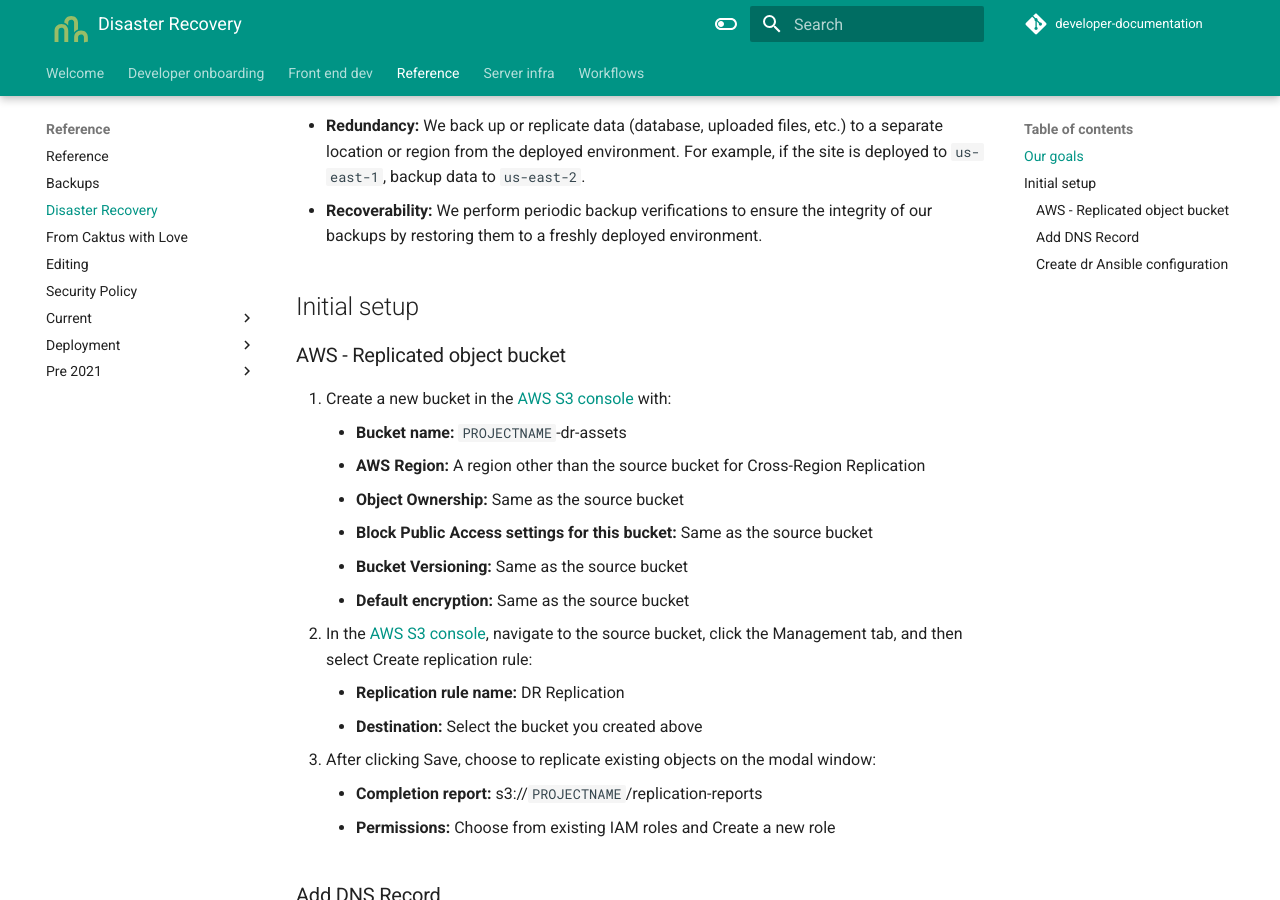
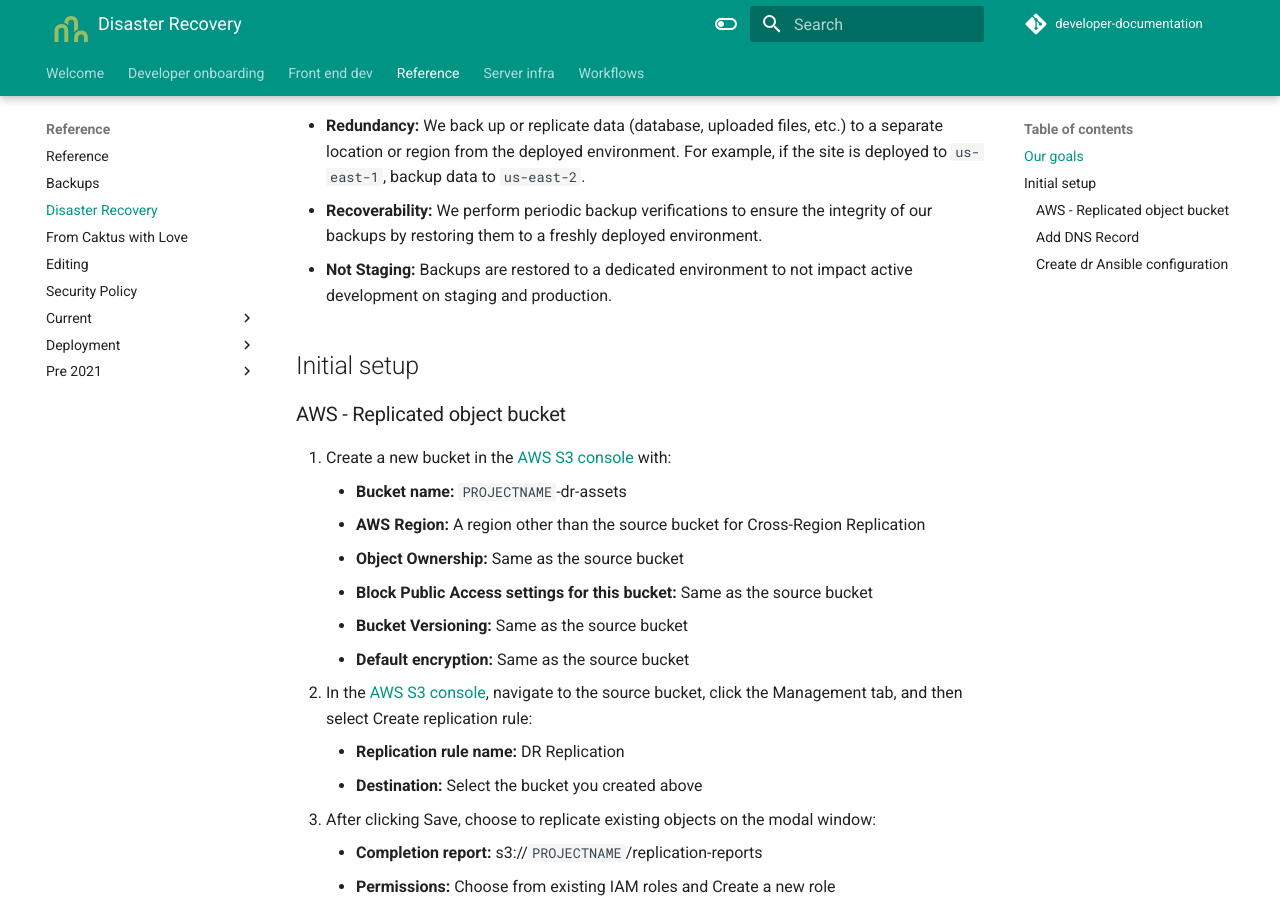
Before and after one commit to caktus/guidebook, an MkDocs documentation site: the page built from docs/reference/disaster-recovery.md, in a window 1280 px wide and 900 px high, scrolled down 308 px. Built offline with MkDocs 1.6.1 and Material for MkDocs 9.7.7, drawn with Linux system fonts in a browser that asks for light colours; comment, search, counter and statistics services are not loaded.

Commit message:
not staging

```diff
--- a/docs/reference/disaster-recovery.md
+++ b/docs/reference/disaster-recovery.md
@@ -6,6 +6,7 @@ Caktus provides managed hosting services for many projects, which include period
 
 * **Redundancy:** We back up or replicate data (database, uploaded files, etc.) to a separate location or region from the deployed environment. For example, if the site is deployed to `us-east-1`, backup data to `us-east-2`.
 * **Recoverability:** We perform periodic backup verifications to ensure the integrity of our backups by restoring them to a freshly deployed environment.
+* **Not Staging:** Backups are restored to a dedicated environment to not impact active development on staging and production.
 
 ## Initial setup
 
```
